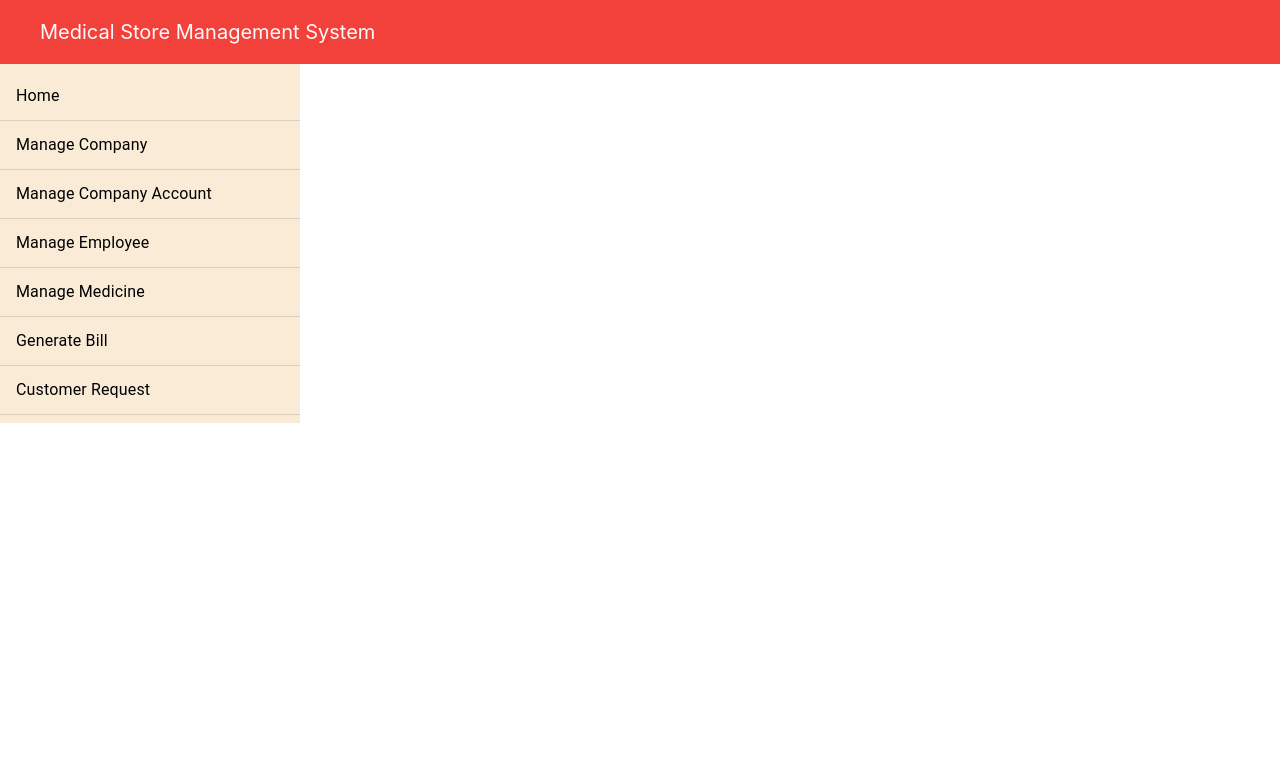
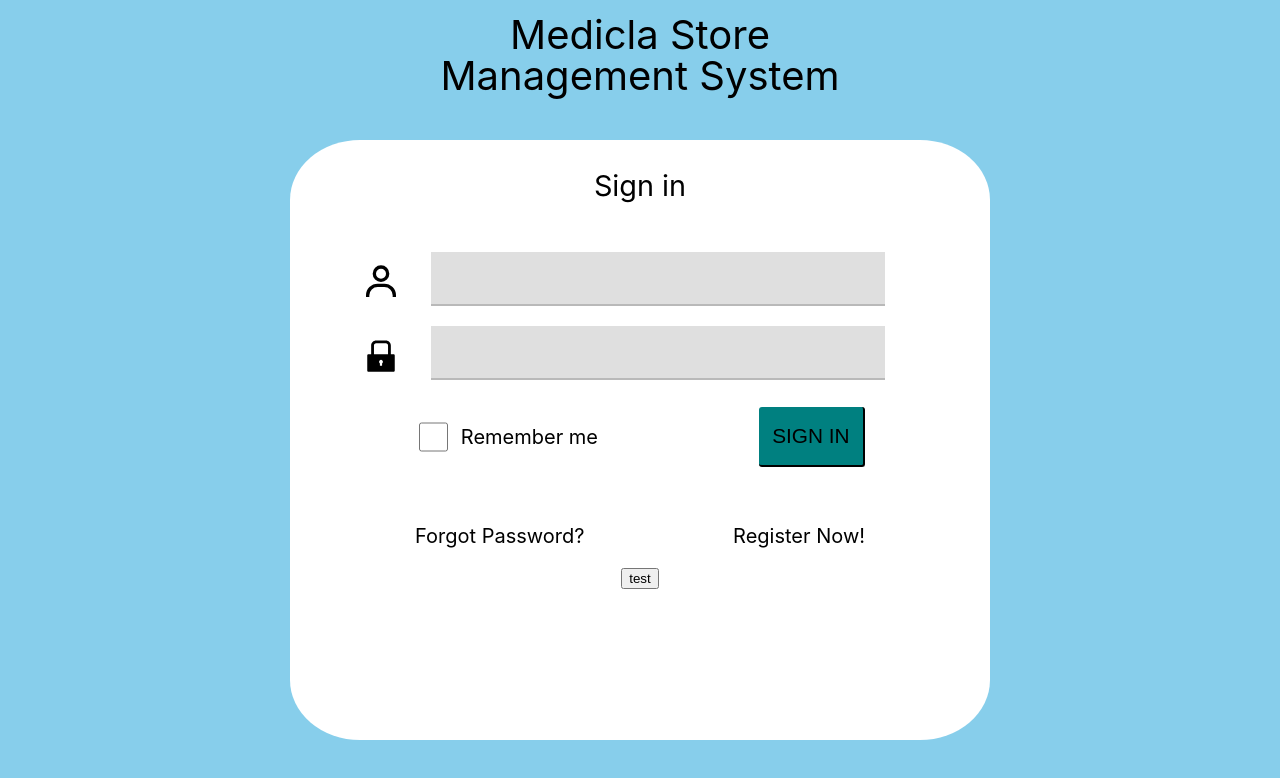
Before and after one commit to mugju/landingProject, a React (Create React App) app in the folder Client/landing_project/: page /company in a window 1280 px wide. Shown: the top 778 px of the page. Built offline with nearby package versions, Linux system fonts and the light colour scheme; no server answers.

Commit message:
fix_frontAJAX

```diff
--- a/Client/landing_project/src/App.js
+++ b/Client/landing_project/src/App.js
@@ -8,7 +8,7 @@ import {useEffect, useState} from 'react';
 
 
 function App() {
-    const [login, setLogin] = useState(true);
+    const [login, setLogin] = useState(false);
 
   return (
     <>
--- a/Client/landing_project/src/pages/Company/Company.js
+++ b/Client/landing_project/src/pages/Company/Company.js
@@ -23,7 +23,7 @@ import ViewCompany from './ViewCompany';
 import styles from './Company.module.css';
 
 
-const URL = "http://localhost:5000/company/&page=";
+const URL = "http://localhost:8000/company&page=";
 const pageCount = 10;
 
 export default function Company() {
--- a/Client/landing_project/src/pages/Login/Login.js
+++ b/Client/landing_project/src/pages/Login/Login.js
@@ -8,12 +8,12 @@ import cookies from 'react-cookies'
 export default function Login() {
 
     const [localId, setLocalId] = useState(localStorage.getItem('userId'));
-    const [userId, setId] = useState('aaa@test.com');
+    const [userId, setId] = useState('reedphillip@example.org');
     const [remember, setRemember] = useState(false);
     const [userPw, setPw] = useState('123123');
     const [Ok, setOk] = useState(true);
     const getAuth = () => {
-        axios.post('http://127.0.0.1:8000/user/signin/',
+        axios.post('http://localhost:8000/user/signin/',
         {
             user_email: userId,
             user_pw: userPw
@@ -29,9 +29,11 @@ export default function Login() {
         })
     }
     const testAPI = () => {
-        axios.get("http://127.0.0.1:8000/company?page=1")
-            .then(res => {
-                console.log(res.data)
+        axios.get("http://localhost:8000/company?page=1",
+        { withCredentials: true }
+        ).then(res => {
+                console.log(res.data.bank_list)
+                console.log(res.data.company_list)
             })
     }
 
```
Also changed, not shown: 2 other files (tests, documents, lock files or other folders).
